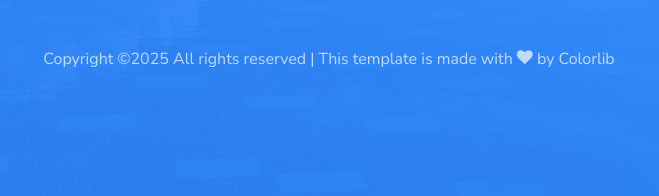
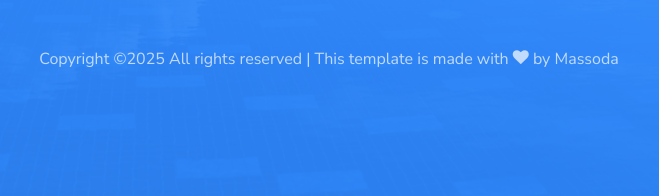
Before and after one commit to J-Massoda/Green-outdoor-theme, a plain HTML site: page rooms.html in a window 1280 px wide. Shown: the part 2545-2741 px from the top of the page, 311-970 px from the left. Drawn offline with Linux system fonts and the light colour scheme; some packages are replaced by stand-ins of ours; no server answers; files whose address does not match are found by name.

Commit message:
Update rooms.html

```diff
--- a/rooms.html
+++ b/rooms.html
@@ -210,7 +210,7 @@
           <div class="col-md-12 text-center">
 
             <p><!-- Link back to Colorlib can't be removed. Template is licensed under CC BY 3.0. -->
-  Copyright &copy;<script>document.write(new Date().getFullYear());</script> All rights reserved | This template is made with <i class="icon-heart color-danger" aria-hidden="true"></i> by <a href="https://colorlib.com" target="_blank">Colorlib</a>
+  Copyright &copy;<script>document.write(new Date().getFullYear());</script> All rights reserved | This template is made with <i class="icon-heart color-danger" aria-hidden="true"></i> by <a href="https://colorlib.com" target="_blank">Massoda</a>
   <!-- Link back to Colorlib can't be removed. Template is licensed under CC BY 3.0. --></p>
           </div>
         </div>
```
